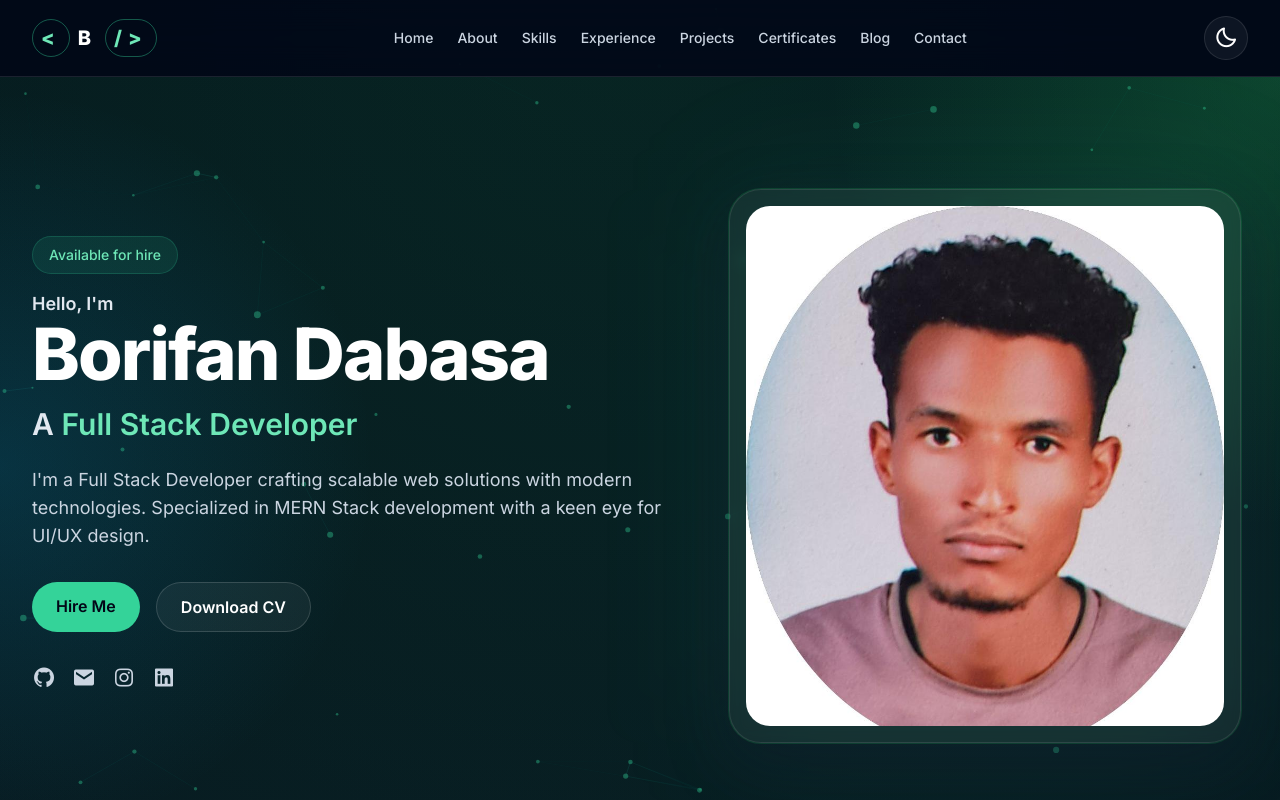
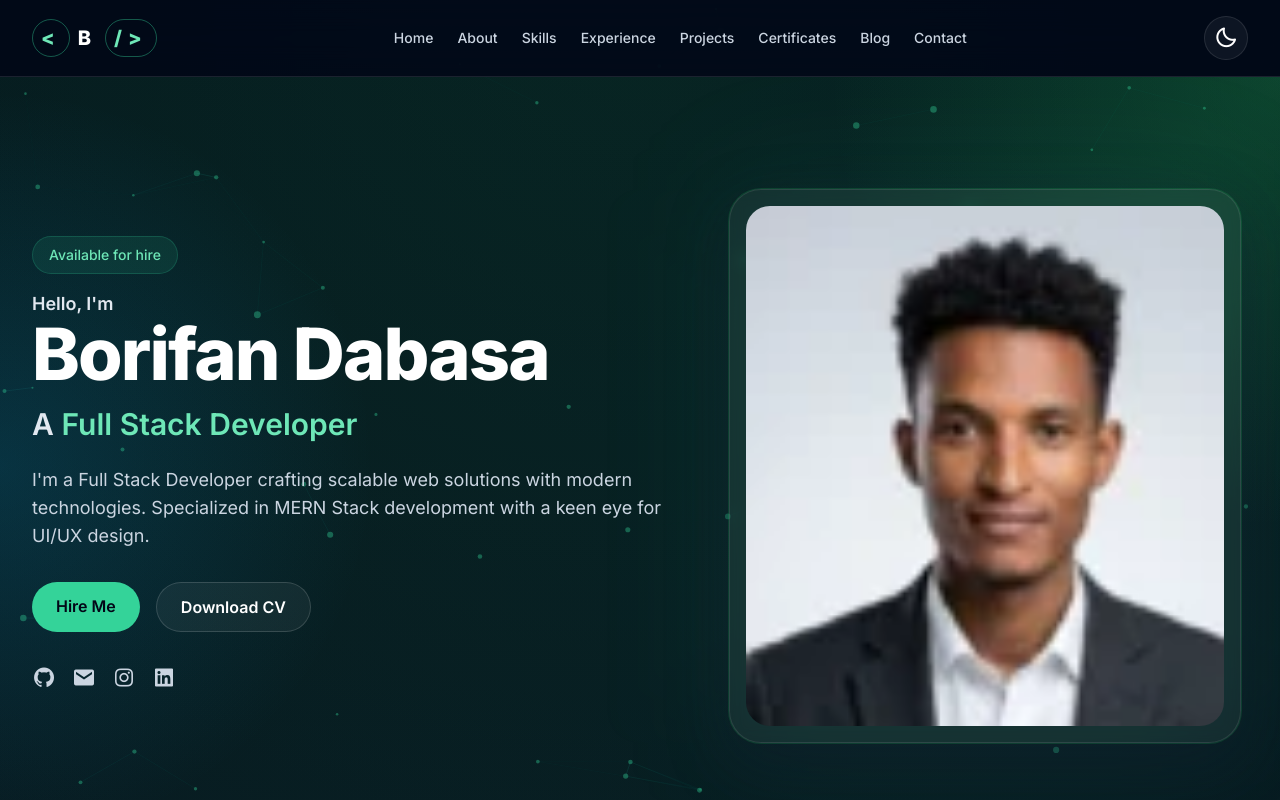
Before and after one commit to Borifan02/Professional_portfolio, a React (Vite) app: page / in a window 1280 px wide. Shown: the top 800 px of the page. Built offline with nearby package versions, Linux system fonts and the light colour scheme.

Commit message:
some file updated

```diff
--- a/src/App.jsx
+++ b/src/App.jsx
@@ -541,7 +541,7 @@ function App() {
             <div className="relative mx-auto w-full max-w-lg">
               <div className="absolute inset-0 -z-10 rounded-[2rem] bg-emerald-400/10 blur-3xl" />
               <div className="rounded-[2rem] border border-white/10 bg-white/5 p-4 shadow-glow backdrop-blur">
-                <img src={`${BASE_URL}image/computer_engineer-campare-page.png`} alt="Borifan Dabasa - Full Stack Developer" className="h-[520px] w-full rounded-[1.5rem] object-cover object-top" />
+                <img src={`${BASE_URL}image/profile.jpg`} alt="Borifan Dabasa - Full Stack Developer" className="h-[520px] w-full rounded-[1.5rem] object-cover object-top" />
               </div>
             </div>
           </div>
```
Also changed, not shown: public/image/profile.jpg (added).
